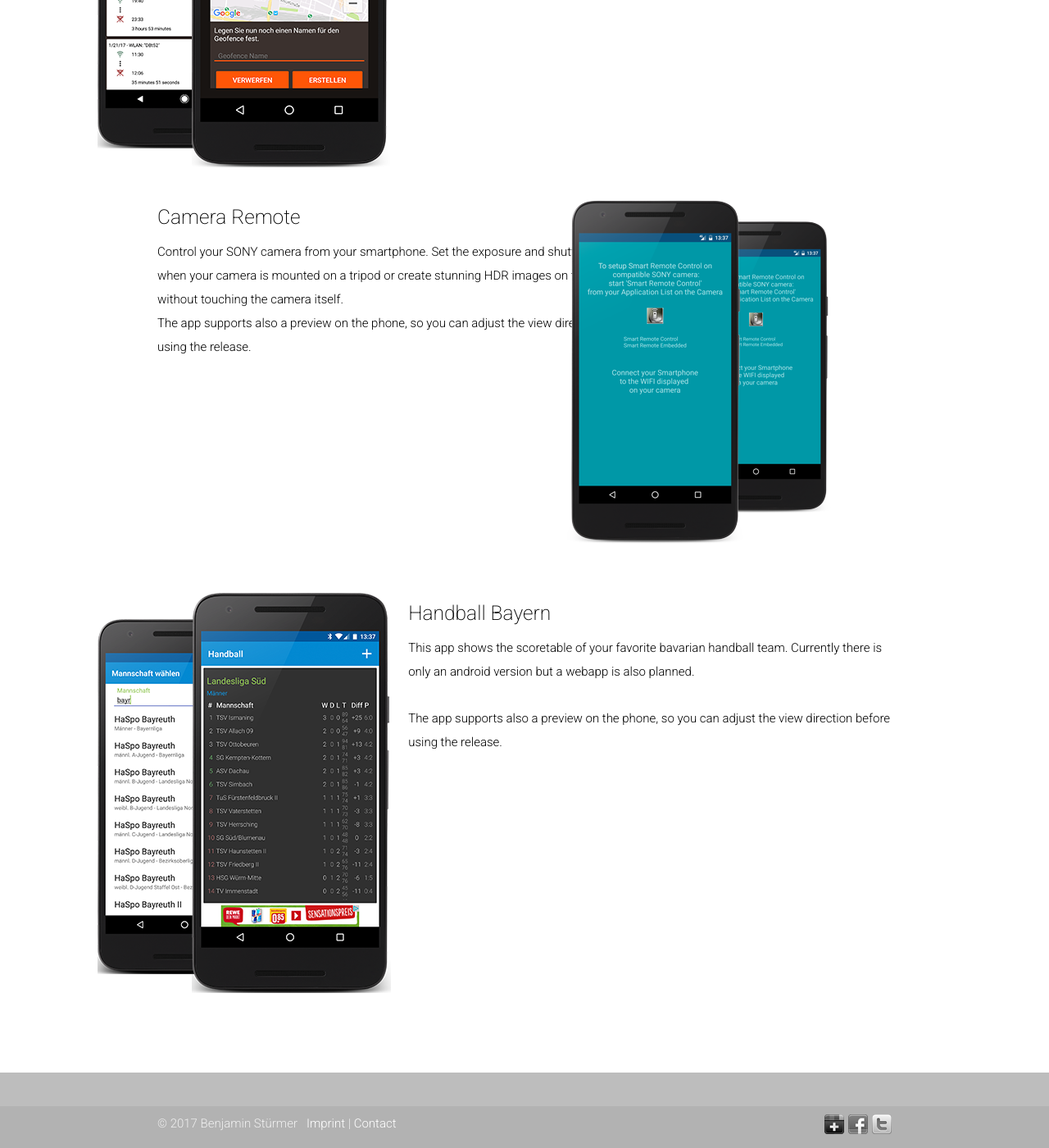
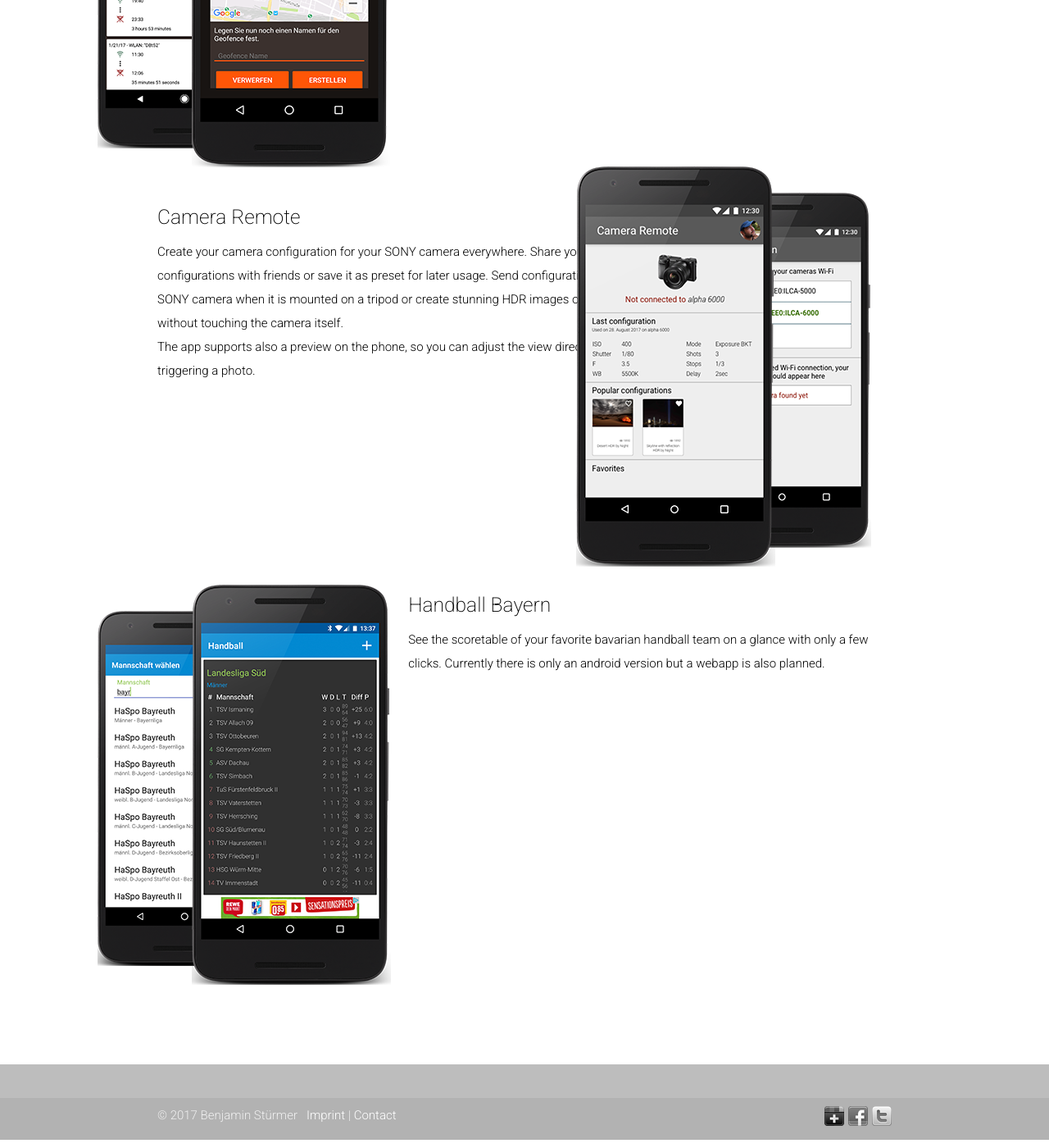
Before and after one commit to thebino/stuermer-benjamin.de, a Jekyll site: the page built from index.html, in a window 1280 px wide and 1400 px high, scrolled down 3644 px. Shown: the whole window at 82% size. Built offline with Jekyll 4.4.1, drawn with Linux system fonts in a browser that asks for light colours; nearby versions of some CDN libraries; Markdown is read by kramdown in place of the engine named in the settings.

Commit message:
update camera remote project apps

```diff
--- a/index.html
+++ b/index.html
@@ -184,9 +184,9 @@
   <div class="row">
     <div class="col l8 s12">
       <h5 class="black-text margin_top thin">Camera Remote</h5>
-      <p class="black-text text-lighten-4 project_description light">Control your SONY camera from your smartphone. Set the exposure and shutter time when your camera is mounted on a tripod or create stunning HDR images on the fly without touching the camera itself.
+      <p class="black-text text-lighten-4 project_description light">Create your camera configuration for your SONY camera everywhere. Share your configurations with friends or save it as preset for later usage. Send configurations to your SONY camera when it is mounted on a tripod or create stunning HDR images on the fly without touching the camera itself.
       <br />
-      The app supports also a preview on the phone, so you can adjust the view direction before using the release.</p>
+      The app supports also a preview on the phone, so you can adjust the view direction before triggering a photo.</p>
     </div>
 
     <div class="col l4 s12">
@@ -209,9 +209,8 @@
   <div class="row">
     <div class="col l8 s12 float_right">
       <h5 class="black-text thin">Handball Bayern</h5>
-      <p class="black-text text-lighten-4 project_description light">This app shows the scoretable of your favorite bavarian handball team. Currently there is only an android version but a webapp is also planned.
+      <p class="black-text text-lighten-4 project_description light">See the scoretable of your favorite bavarian handball team on a glance with only a few clicks. Currently there is only an android version but a webapp is also planned.
         <br /><br />
-        The app supports also a preview on the phone, so you can adjust the view direction before using the release.</p>
     </div>
 
     <div class="col l4 s12">
```
Also changed, not shown: images/project_phone_camera_remote_center.png, images/project_phone_camera_remote_side.png, 2 other files.
